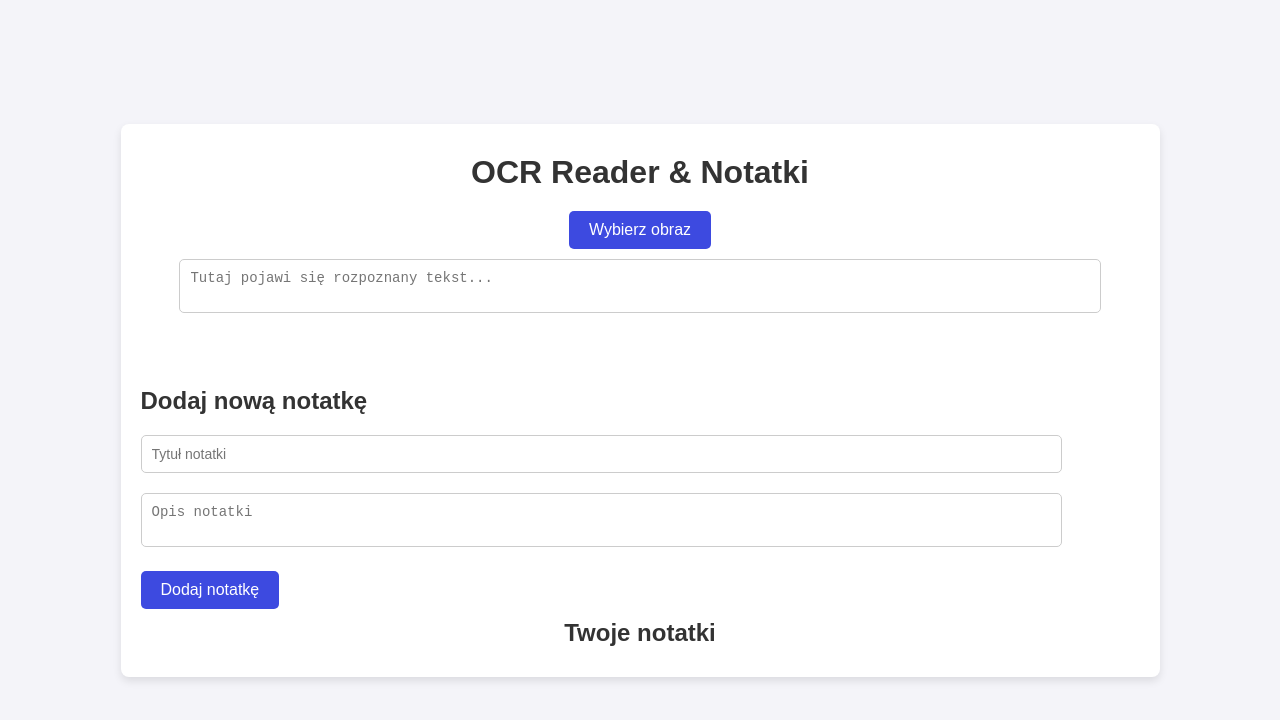
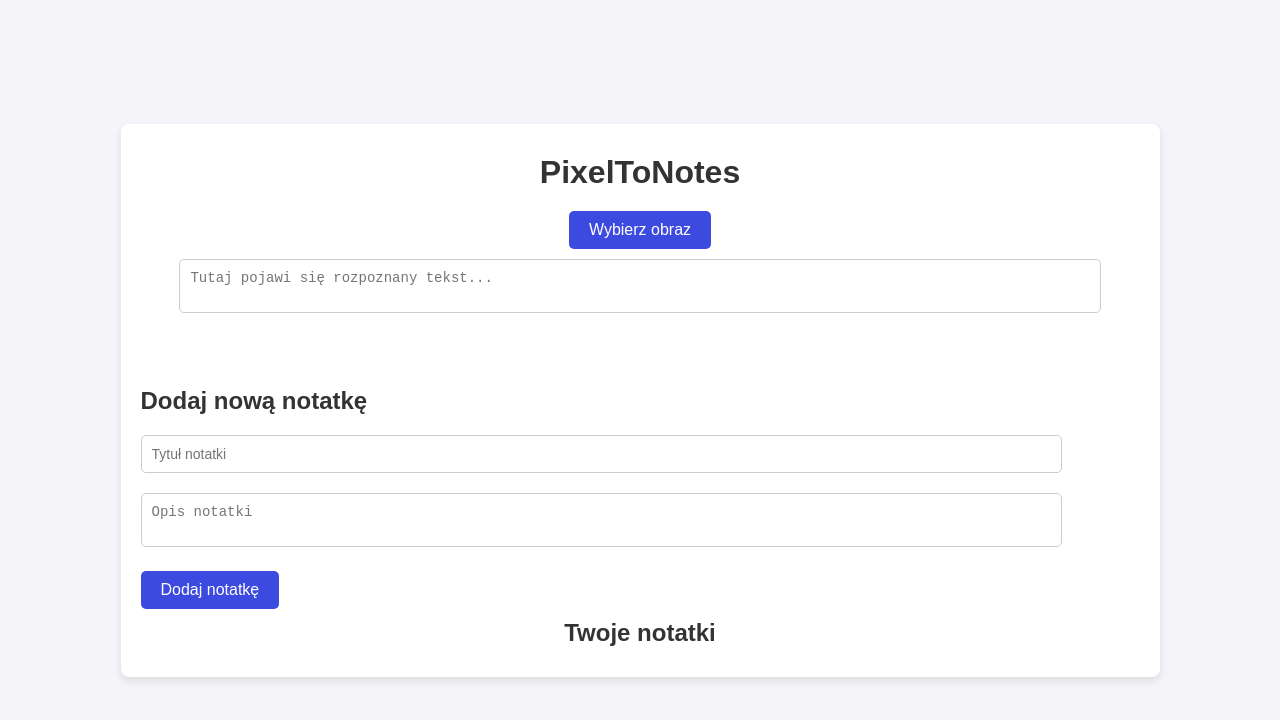
Before and after one commit to Kajetan0000/PixelToNotes, a plain HTML site: page index.html in a window 1280 px wide. Drawn offline with Linux system fonts and the light colour scheme.

Commit message:
Update index.html

```diff
--- a/index.html
+++ b/index.html
@@ -3,12 +3,12 @@
 <head>
   <meta charset="UTF-8">
   <meta name="viewport" content="width=device-width, initial-scale=1.0">
-  <title>OCR Notes App</title>
+  <title>PixelToNotes</title>
   <link rel="stylesheet" href="style.css">
 </head>
 <body>
   <div class="container">
-    <h1>OCR Reader & Notatki</h1>
+    <h1>PixelToNotes</h1>
 
     <input type="file" id="imageInput" accept="image/*" hidden>
     <button id="uploadButton">Wybierz obraz</button>
```
